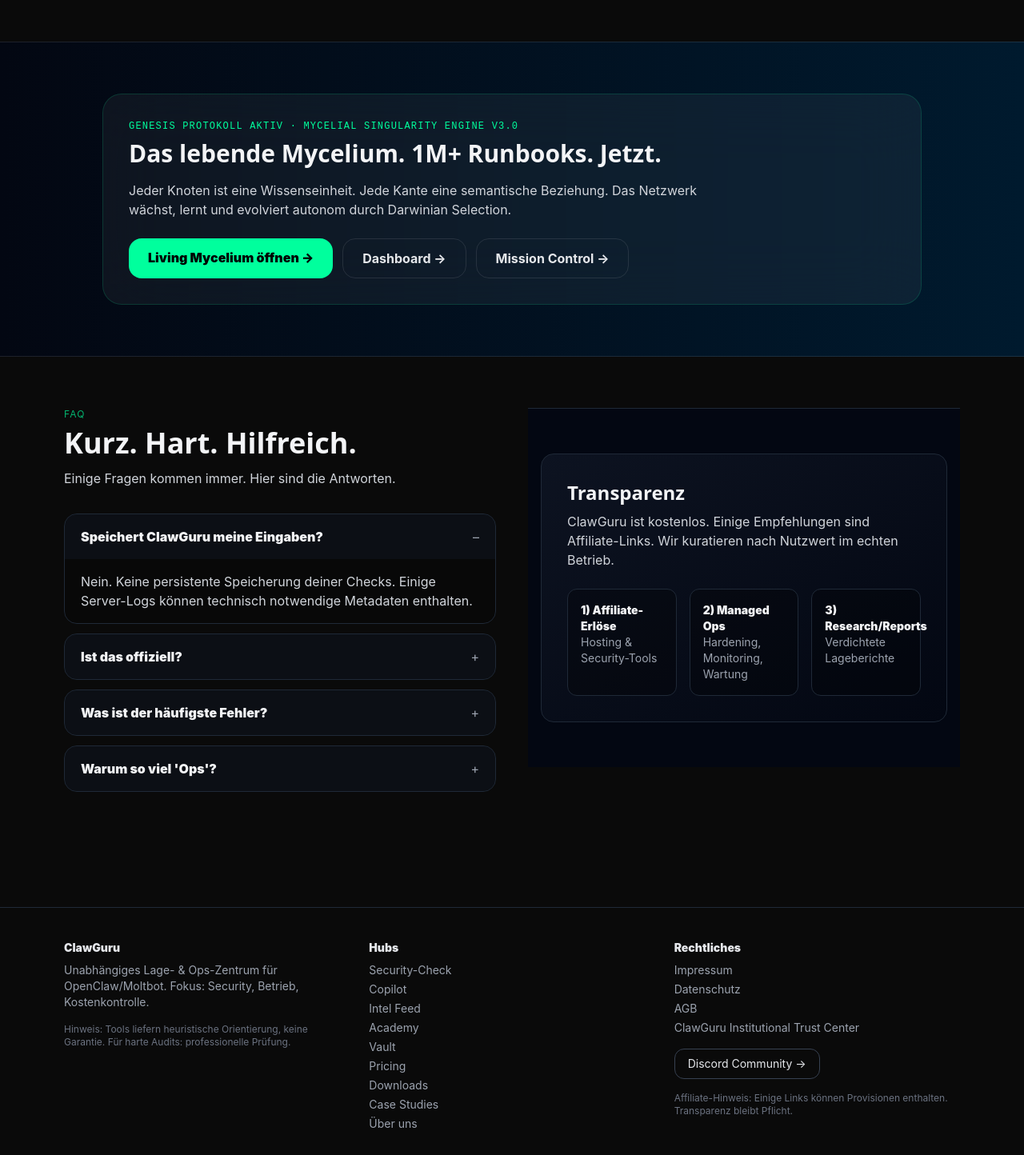
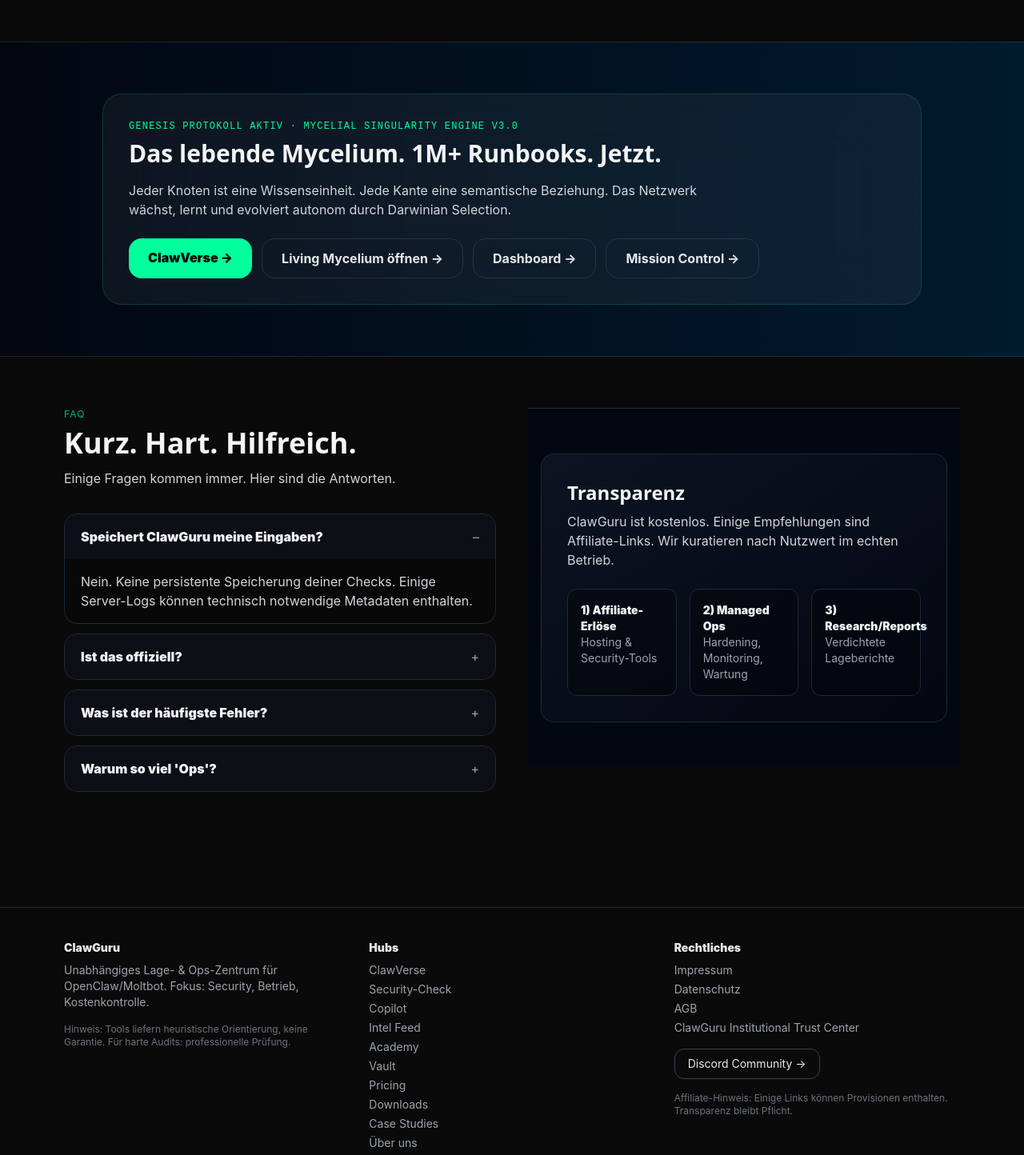
Before and after one commit to Schwerti09/clawguru-seo-monster-gemini, a Next.js app: page / in a window 1280 px wide. Shown: the part 4375-5819 px from the top of the page at 80% size. Built offline with nearby package versions, Linux system fonts and the light colour scheme; no server answers.

Commit message:
Add navigation links to the new ClawVerse frontend
Co-authored-by: Schwerti09 <215059114+Schwerti09@users.noreply.github.com>

```diff
--- a/app/page.tsx
+++ b/app/page.tsx
@@ -127,7 +127,10 @@ export default function Home() {
               wächst, lernt und evolviert autonom durch Darwinian Selection.
             </p>
             <div className="mt-6 flex flex-wrap gap-3">
-              <a href="/mycelium" className="px-6 py-3 rounded-2xl font-black text-black bg-claw-green hover:shadow-neon-green transition-all duration-300">
+              <a href="/clawverse" className="px-6 py-3 rounded-2xl font-black text-black bg-claw-green hover:shadow-neon-green transition-all duration-300">
+                ClawVerse →
+              </a>
+              <a href="/mycelium" className="px-6 py-3 rounded-2xl border border-white/10 hover:border-white/20 font-bold text-gray-200 transition-all duration-300">
                 Living Mycelium öffnen →
               </a>
               <a href="/dashboard" className="px-6 py-3 rounded-2xl border border-white/10 hover:border-white/20 font-bold text-gray-200 transition-all duration-300">
--- a/components/layout/Footer.tsx
+++ b/components/layout/Footer.tsx
@@ -18,6 +18,7 @@ export default function Footer() {
           <nav aria-label="Seiten-Navigation">
             <div className="font-black text-gray-200 mb-2">Hubs</div>
             <ul className="space-y-1">
+              <li><a href="/clawverse">ClawVerse</a></li>
               <li><a href="/check">Security-Check</a></li>
               <li><a href="/copilot">Copilot</a></li>
               <li><a href="/intel">Intel Feed</a></li>
--- a/components/layout/Header.tsx
+++ b/components/layout/Header.tsx
@@ -23,6 +23,7 @@ const PRIMARY_NAV: NavItem[] = [
 
 // Overflow items – visible in "More" dropdown on desktop and in mobile menu
 const MORE_NAV: NavItem[] = [
+  { href: "/clawverse", label: "✦ ClawVerse" },
   { href: "/summon", label: "🔴 Summon" },
   { href: "/oracle", label: "Oracle" },
   { href: "/neuro", label: "Neuro" },
```
